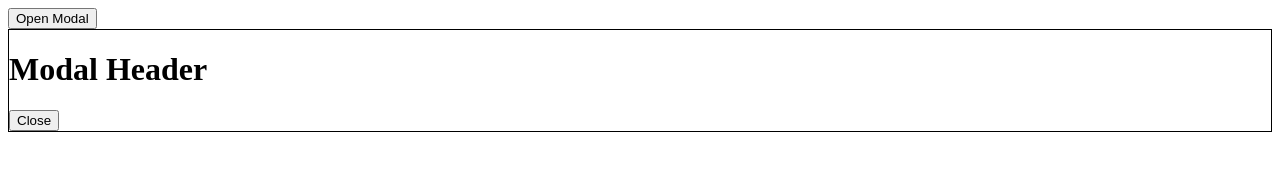
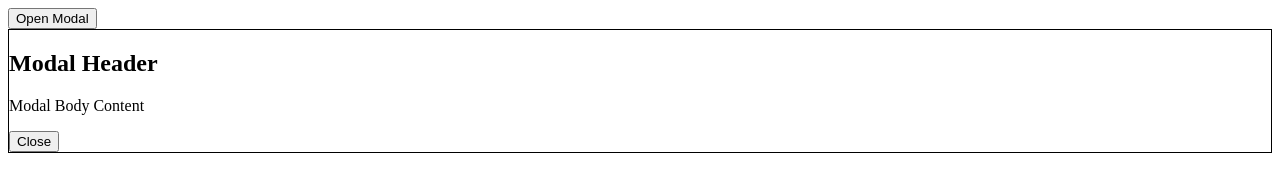
Before and after one commit to acciojob/modal-magic-kaustavsarkar14, a website: page main.html in a window 1280 px wide. Both pictures are taken after a click on the button "Open Modal". Drawn offline with Linux system fonts and the light colour scheme.

Commit message:
created a submission

```diff
--- a/main.html
+++ b/main.html
@@ -10,7 +10,8 @@
 	<!-- the entire body must be written by student -->
 	<button id="openModal" onclick="handleClick()" >Open Modal</button>
 	<div class="modal modal-body" id="modal" >
-		<h1 class="modal-header" >Modal Header</h1>
+		<h2 class="modal-header" >Modal Header</h2>
+		<p>Modal Body Content</p>
 		<button class="close-modal" onclick="handleClose()" >Close</button>
 	</div>
     <script type="text/javascript" src="./script.js">
```
